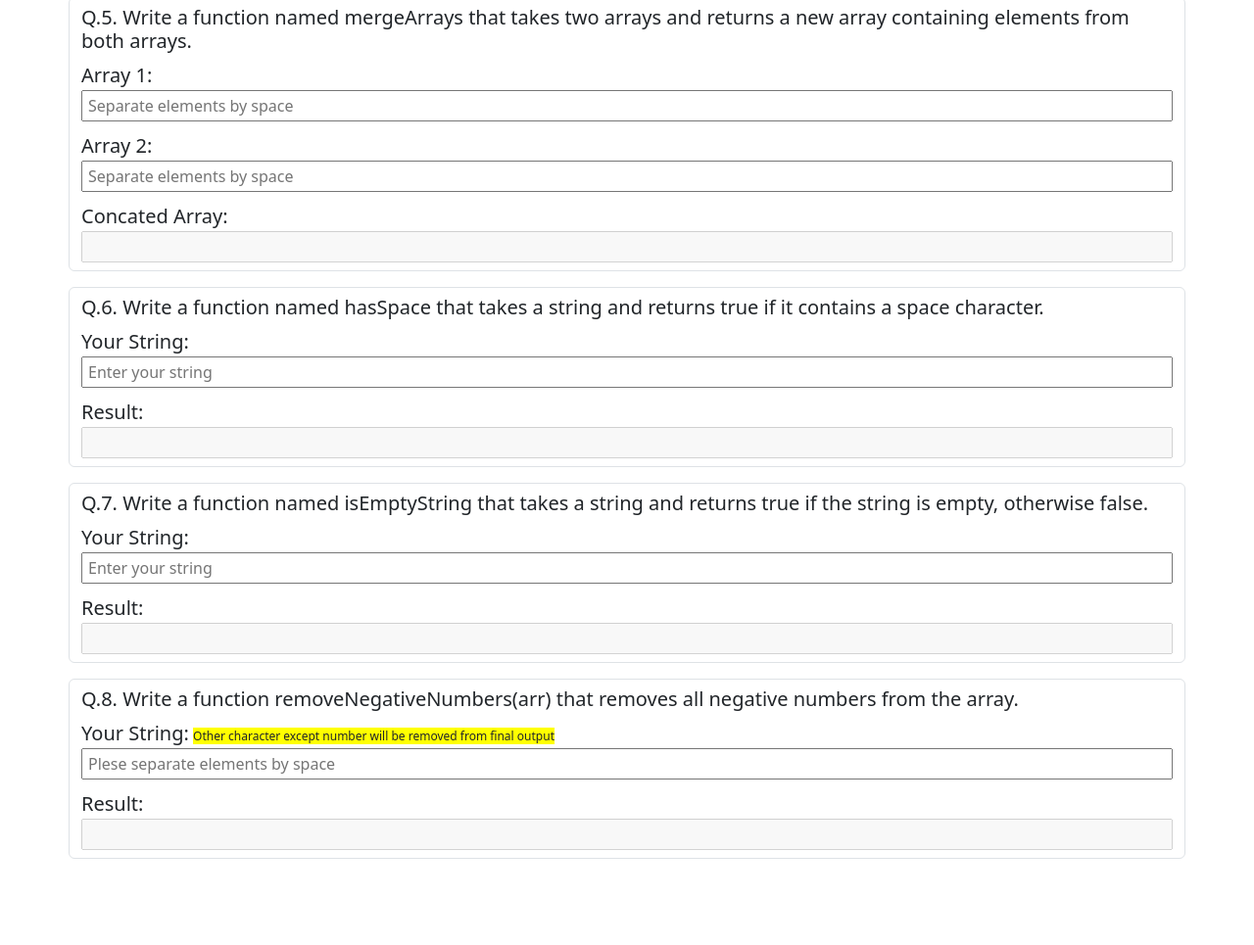
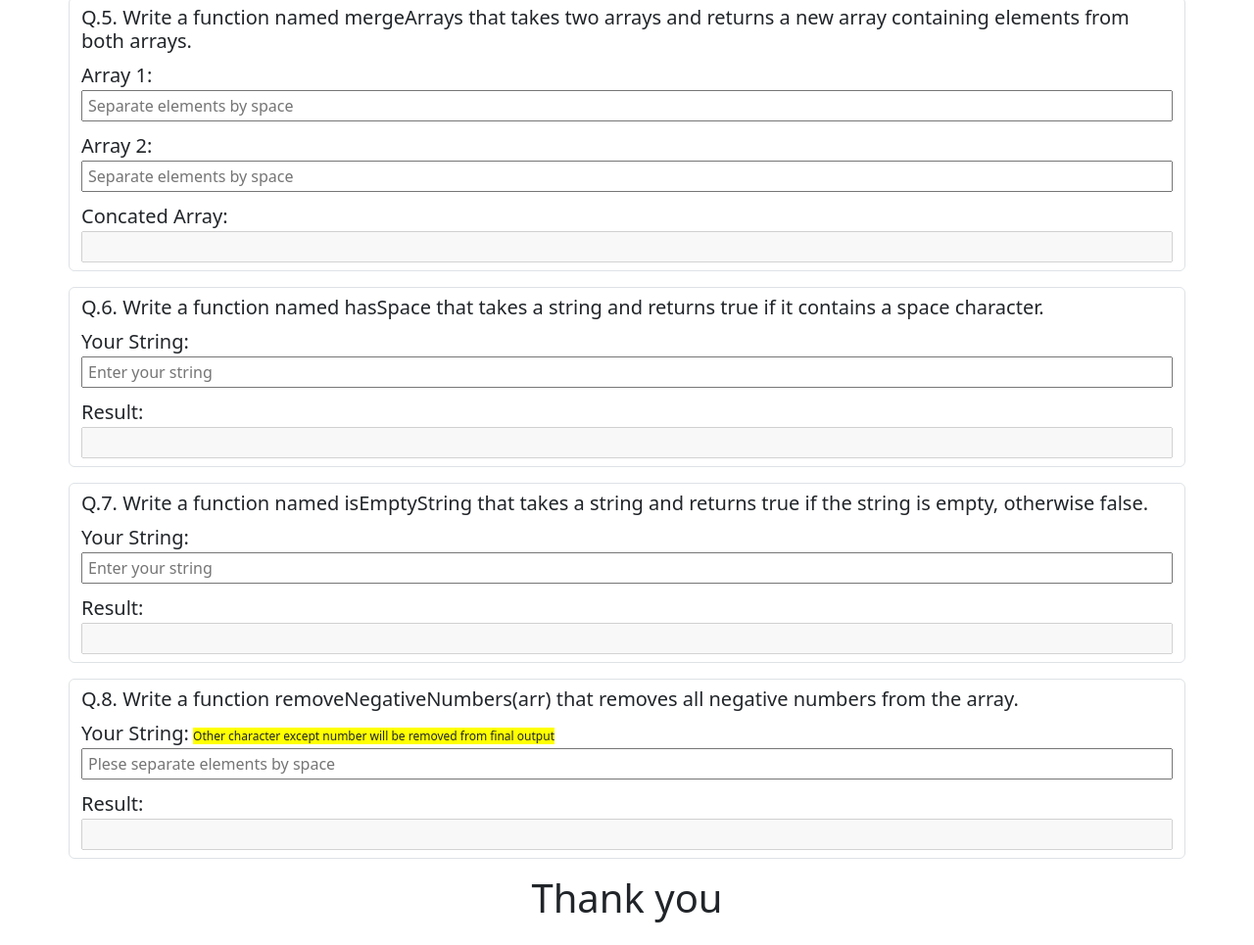
Before and after one commit to nrnaeim/module-10-assignment, a plain HTML site: page index.html in a window 1280 px wide. Shown: the part 885-1850 px from the top of the page at 98% size. Before the commit the page ends 1778 px from the top, so only its background shows below. Drawn offline with nearby package versions, Linux system fonts and the light colour scheme.

Commit message:
Thank you test added in the bottom

```diff
--- a/index.html
+++ b/index.html
@@ -219,6 +219,7 @@
         </div>
       </div>
       <!-- Question 8 End  -->
+      <div><h1 class="text-center">Thank you</h1></div>
     </div>
     <script src="script.js"></script>
   </body>
```
